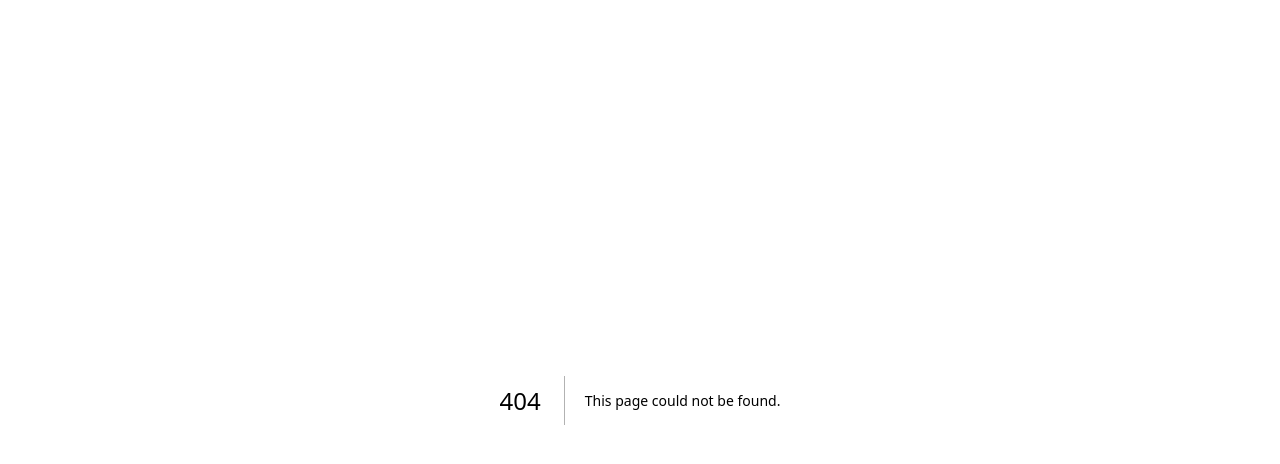
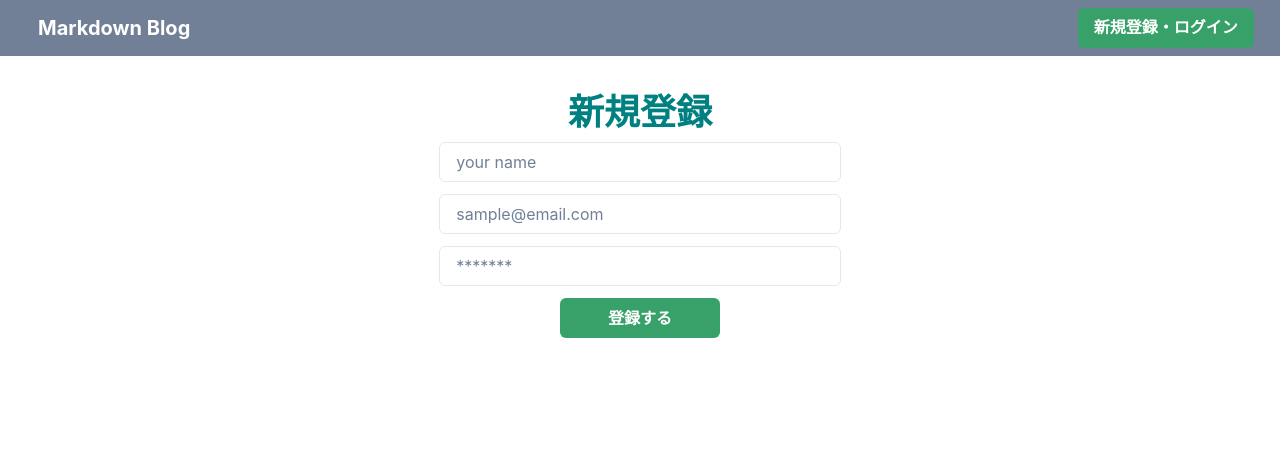
Before and after one commit to illionillion/markdown-blog, a Next.js app: page /signup in a window 1280 px wide. Before the commit this address had no page. Shown: the top 464 px of the page. Built offline with nearby package versions, Linux system fonts and the light colour scheme.

Commit message:
login/signup

```diff
--- a/pages/index.tsx
+++ b/pages/index.tsx
@@ -25,7 +25,7 @@ const Home: React.FC<PropsData> = ({ data }) => {
         {/* <link rel="icon" href="/favicon.ico" /> */}
       </Head>
       <Header />
-      <Container as="main" h="100vh">
+      <Container as="main">
         {data.map((val, index) => {
           return (
             <Stack key={index}>
--- a/pages/post.tsx
+++ b/pages/post.tsx
@@ -89,7 +89,6 @@ const Post: React.FC = () => {
               alignItems="center"
               justifyContent="center"
             >
-              {/* <Link href="/" colorScheme="red">キャンセル</Link> */}
               <Button type="button" colorScheme="red">
                 キャンセル
               </Button>
--- /dev/null
+++ b/pages/signup.tsx
@@ -0,0 +1,38 @@
+import {
+  Box,
+  Button,
+  Container,
+  FormControl,
+  Heading,
+  Input,
+  Stack,
+} from "@chakra-ui/react";
+import type { GetServerSideProps, GetStaticProps, NextPage } from "next";
+import Head from "next/head";
+import Header from "../components/Header";
+
+const Signup: React.FC = () => {
+  return (
+    <Box>
+      <Head>
+        <title>新規登録</title>
+      </Head>
+      <Header isSearch={false} />
+      <Container w="full">
+        <FormControl as="form" w="70%" mt={5} m="35px auto" onSubmit={(e) => e.preventDefault()}>
+          <Heading textAlign="center" color="teal">新規登録</Heading>
+          <Stack gap={3} mt={2} alignItems="center" justifyContent="center">
+            <Input type="name" placeholder="your name" />
+            <Input type="email" placeholder="sample@email.com" />
+            <Input type="password" placeholder="*******" />
+            <Button type="submit" colorScheme="green" w="40">
+              登録する
+            </Button>
+          </Stack>
+        </FormControl>
+      </Container>
+    </Box>
+  );
+};
+
+export default Signup;
```
Also changed, not shown: pages/login.tsx (added, +37 -0 lines).
